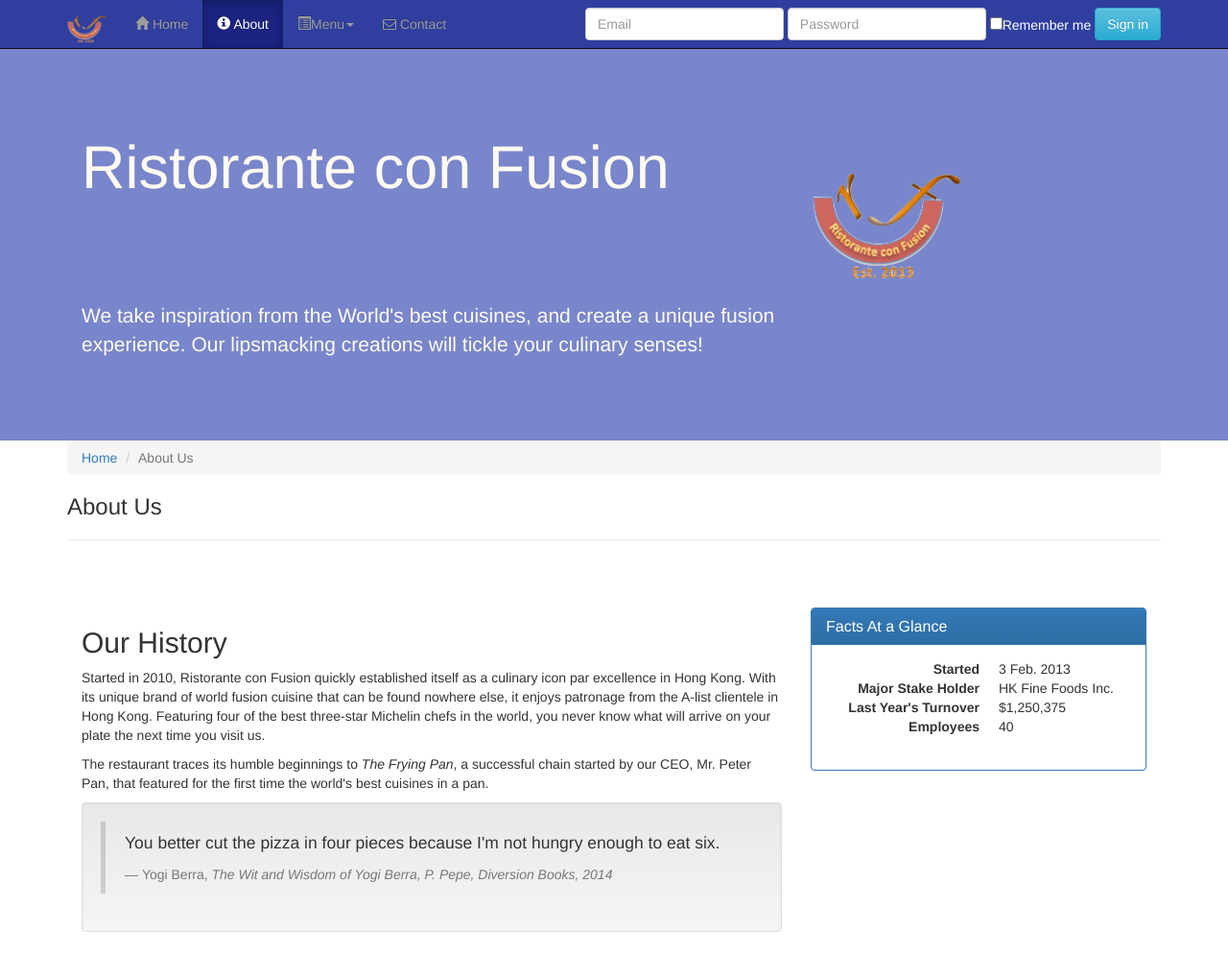
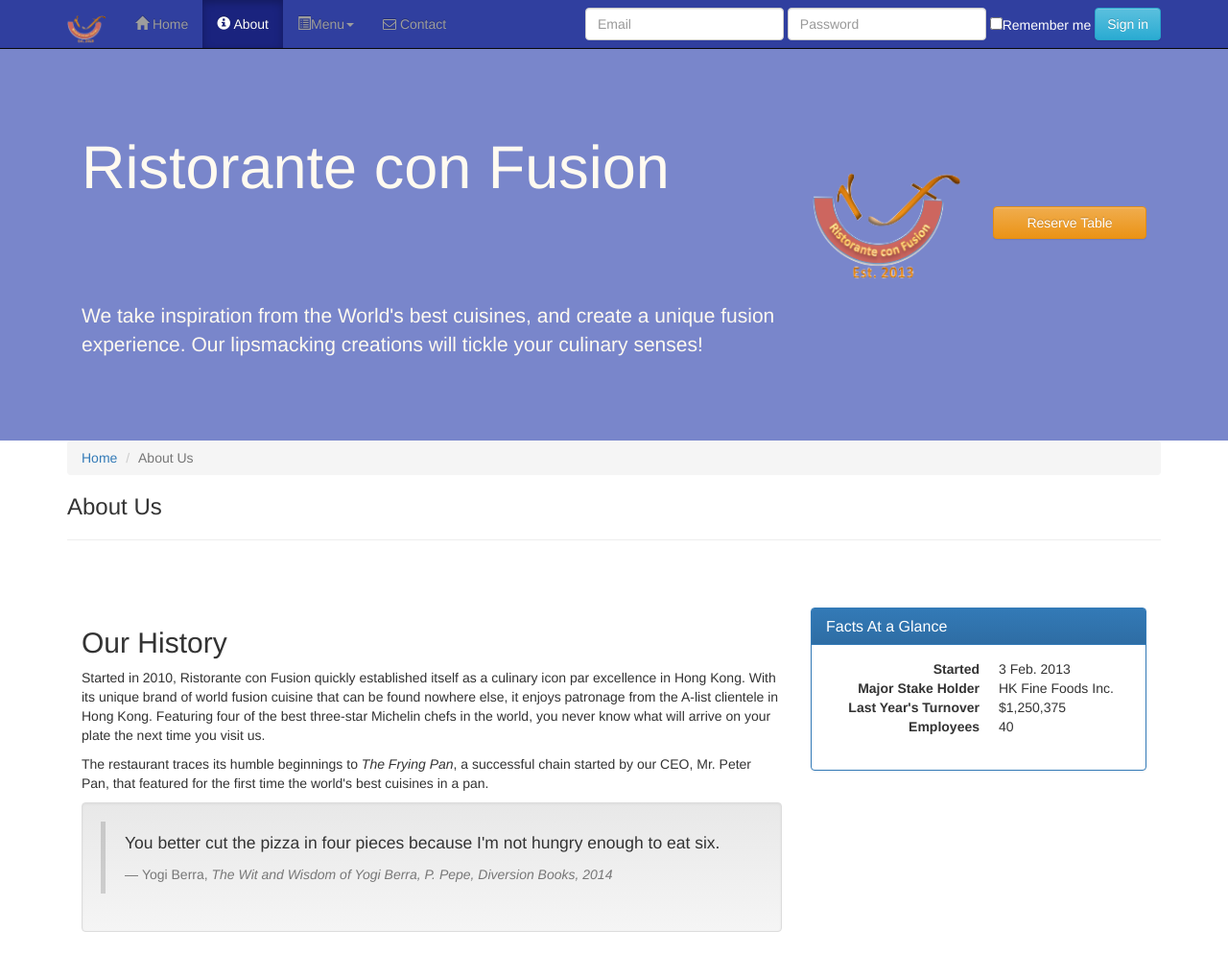
Before and after one commit to freddy120/BootstrapCoursera_conFusion, a plain HTML site: page aboutus.html in a window 1280 px wide. Shown: the top 994 px of the page at 96% size. Drawn offline with nearby package versions, Linux system fonts and the light colour scheme.

Commit message:
finish task2

```diff
--- a/aboutus.html
+++ b/aboutus.html
@@ -91,6 +91,10 @@
                 <div class="col-xs-12 col-sm-2">
                     <p style="padding:20px;"></p>
                     <img src="img/logo.png" class="img-responsive">
+                </div>
+                <div class="col-xs-12 col-md-2">
+                    <p style="padding:40px;"></p>
+                    <button type="button" class="btn btn-warning  btn-block">Reserve Table</button>
                 </div>
             </div>
         </div>
```
Also changed, not shown: contactus.html (+4 -0 lines), index.html (+4 -0 lines).
